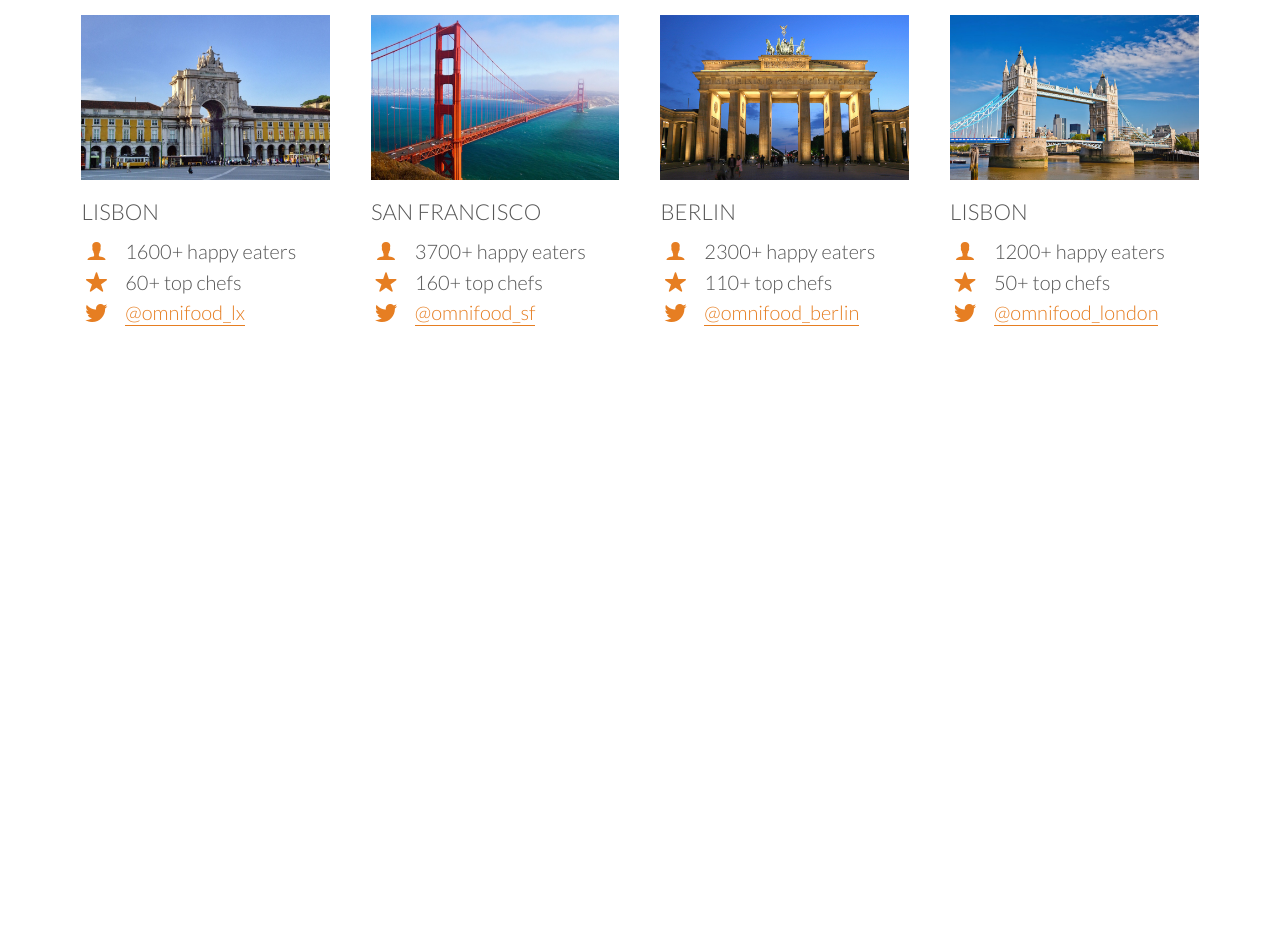
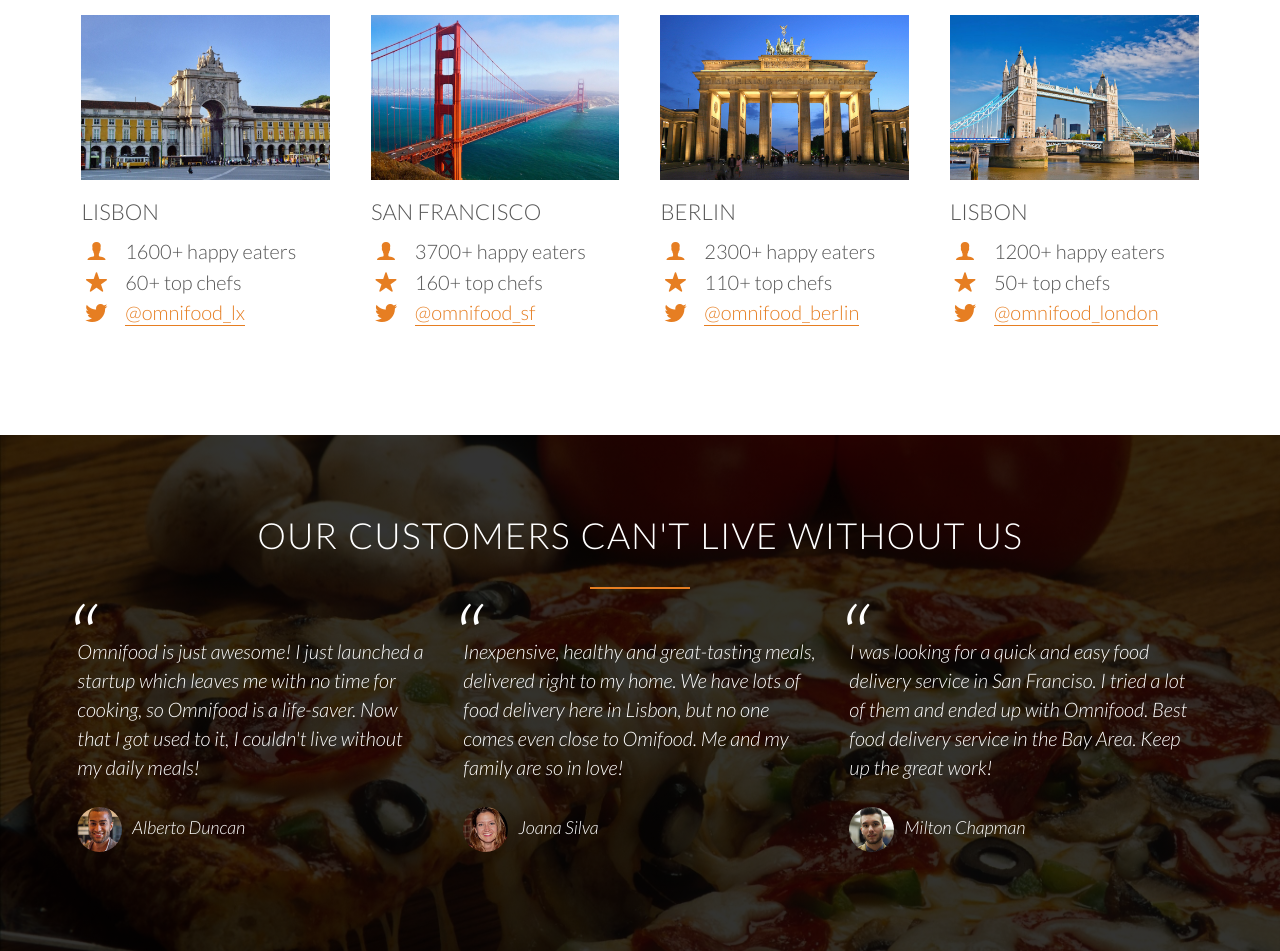
Before and after one commit to mander59/PracticeWebsite, a plain HTML site: page index.html in a window 1280 px wide. Shown: the part 2930-3881 px from the top of the page. Before the commit the page ends 3365 px from the top, so only its background shows below. Drawn offline with nearby package versions, Linux system fonts and the light colour scheme.

Commit message:
Added testimonial section

```diff
--- a/index.html
+++ b/index.html
@@ -205,5 +205,31 @@
                 </div>
             </div>
         </section>
+        <section class="section-testimonials">
+            <div class="row">
+                    <h2>Our customers can't live without us</h2>
+            </div>
+            <div class="row">
+                <div class="col span-1-of-3">
+                    <blockquote>
+                        Omnifood is just awesome! I just launched a startup which leaves me with no time for cooking, so Omnifood is a life-saver. Now that I got used to it, I couldn't live without my daily meals!
+                        <cite><img src="resources/img/customer-1.jpg ">Alberto Duncan</cite>
+                    </blockquote>
+                </div>
+                <div class="col span-1-of-3">
+                    <blockquote>
+                        Inexpensive, healthy and great-tasting meals, delivered right to my home. We have lots of food delivery here in Lisbon, but no one comes even close to Omifood. Me and my family are so in love!
+                        <cite><img src="resources/img/customer-2.jpg ">Joana Silva</cite>
+                    </blockquote>
+                </div>
+                <div class="col span-1-of-3">
+                    <blockquote>
+                        I was looking for a quick and easy food delivery service in San Franciso. I tried a lot of them and ended up with Omnifood. Best food delivery service in the Bay Area. Keep up the great work!
+                        <cite><img src="resources/img/customer-3.jpg ">Milton Chapman</cite>
+                    </blockquote>
+                </div>
+            </div>
+        </section>
+
     </body>
 </html>
--- a/resources/css/style.css
+++ b/resources/css/style.css
@@ -194,6 +194,7 @@ header {
     background-size: cover;
     background-position: center;
     height: 100vh;
+    background-attachment: fixed;
 }
 
 .hero-text-box {
@@ -354,3 +355,43 @@ header {
 .city-feature {
     margin-bottom: 5px;
 }
+
+/* -----------------------------------------*/
+/*TESTIMONIALS*/
+/* -----------------------------------------*/
+
+.section-testimonials {
+    background-image: linear-gradient(rgba(0, 0, 0, 0.8), rgba(0, 0, 0, 0.8)), url(img/back-customers.jpg);
+    background-size: cover;
+    color: #fff;
+    background-attachment: fixed;
+}
+
+blockquote {
+    padding: 2%;
+    font-style: italic;
+    line-height: 145%;
+    position: relative;
+}
+
+cite {
+    font-size: 90%;
+    margin-top: 25px;
+    display: block;
+}
+
+blockquote:before {
+    content: "\201C";
+    font-size: 500%;
+    display: block;
+    position: absolute;
+    top: -5px;
+    left: -5px;
+
+}
+cite img {
+    height: 45px;
+    border-radius: 50%;
+    margin-right: 10px;
+    vertical-align: middle;
+}
```
Also changed, not shown: resources/css/img/back-customers.jpg (renamed from resources/img/back-customers.jpg).
